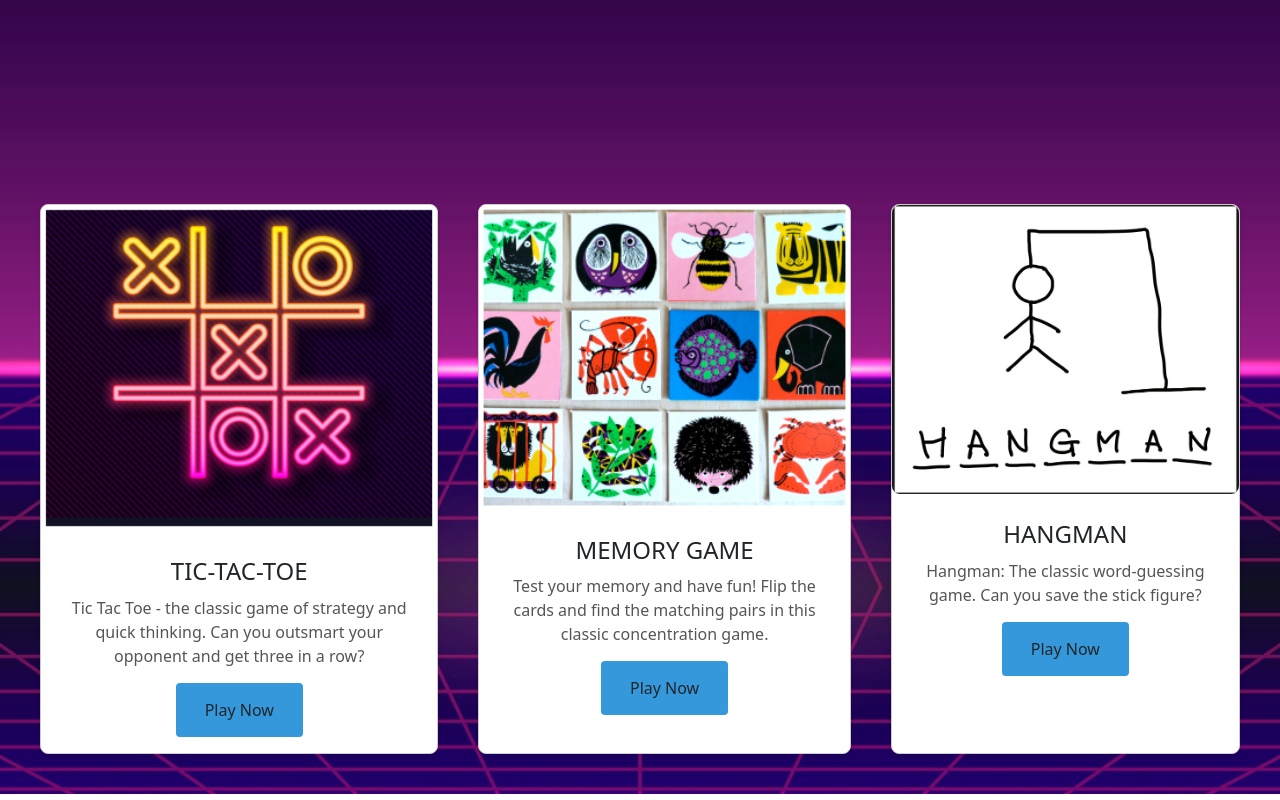
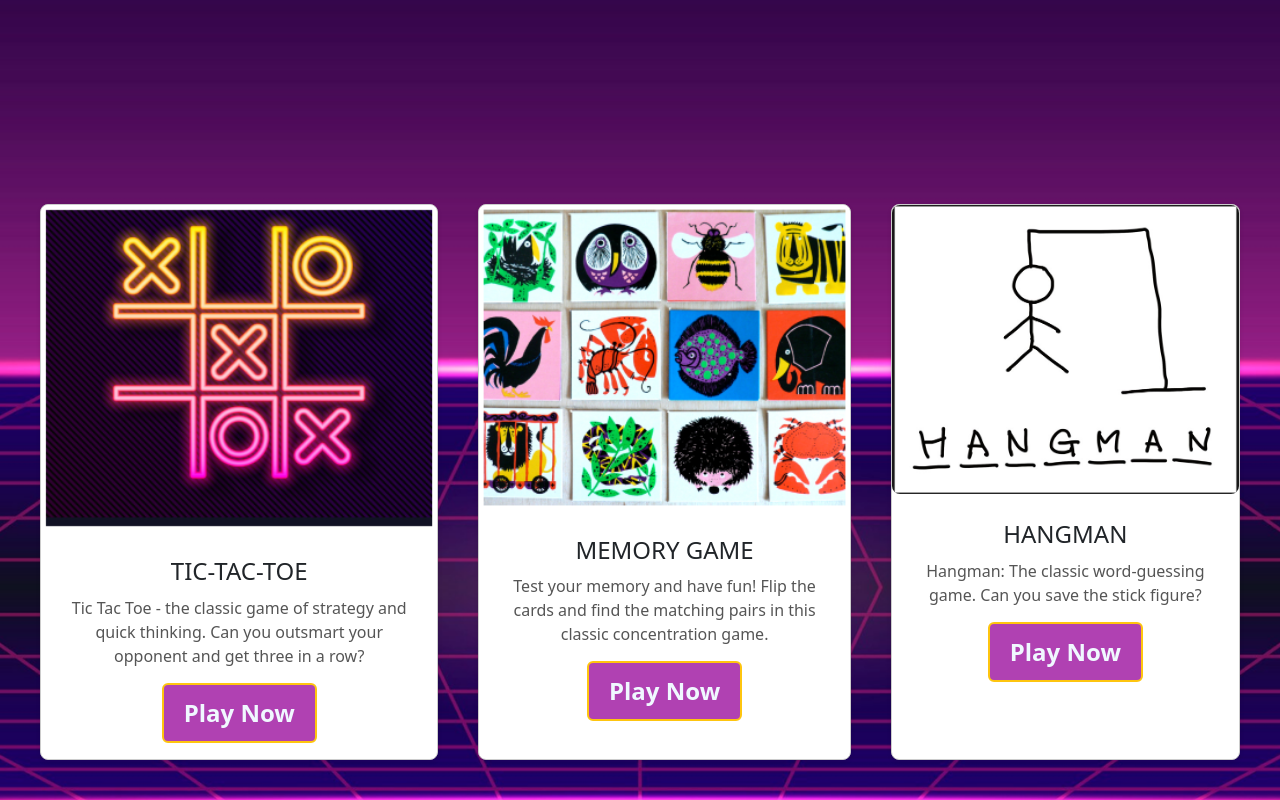
Before and after one commit to NatVes/Fun-Arcade, a React (Vite) app: page / in a window 1280 px wide. Shown: the part 323-1123 px from the top of the page. Built offline with nearby package versions, Linux system fonts and the light colour scheme.

Commit message:
added logic for rendering PlayGame page, styling to the PlayGame page, styling to all buttons

```diff
--- a/src/App.jsx
+++ b/src/App.jsx
@@ -1,10 +1,10 @@
 import { BrowserRouter as Router, Route, Routes } from "react-router-dom";
 import ProSidebar from "./components/ProSidebar/ProSidebar";
 import Games from "./components/Pages/Games/Games.jsx";
-import MCardLogic from "./components/MemoryCards/MCardLogic"
 import Score from "./components/Pages/Scores/Score.jsx";
 import FunFacts from "./components/Pages/FunFacts/FunFacts.jsx";
 import Contact from "./components/Pages/Contact/Contact.jsx";
+import PlayGame from "./components/Pages/PlayGame/PlayGame.jsx";
 
 
 function App() {
@@ -16,7 +16,7 @@ function App() {
         {/* Define routes using the Route component to render different page components at different paths */}
         {/* Define a default route that will render the Home component */}
         <Route path="/" element={<Games />} />
-        <Route path="/games/:id" element={<MCardLogic />} />
+        <Route path="/games/:title" element={<PlayGame />} />
         <Route path="/scores" element={<Score />} />
         <Route path="/funfacts" element={<FunFacts />} />
         <Route path="/contact" element={<Contact />} />
--- a/src/components/MemoryCards/MCardLogic.jsx
+++ b/src/components/MemoryCards/MCardLogic.jsx
@@ -59,16 +59,16 @@ function MCardLogic() {
 
     return (
         <div>
-            <button onClick={mixCards}>Start</button>
-
-            <div className="container">
-                <div className="row mt-3 row-gap-4">
+            <div className="container my-5">
+                <div className="row row-cols-1 row-cols-md-2 g-4">
                     {cards && cards.map((card) => (
                     <MemoryCard key={card.uniqueId} card={card} handleChoice={handleChoice} flipped={card === firstChoice || card === secondChoice || card.matched} disabled={disabled} />
                     ))}
                 </div>
             </div>
-            <p>Score: {score}</p>
+            <p className="score">Score: {score}</p>
+            <button className="btn" onClick={mixCards}>Start</button>
+
         </div>
     )
 }
--- a/src/components/MemoryCards/MemoryCard/style.css
+++ b/src/components/MemoryCards/MemoryCard/MemoryCard.css
@@ -2,8 +2,8 @@
     position: relative;
 }
 .card-grid img {
-    width: 300px;
-    height: 300px;
+    width: 350px;
+    height: 350px;
     border: 2px solid white;
     border-radius: 10px;
 }
--- a/src/components/MemoryCards/MemoryCard/MemoryCard.jsx
+++ b/src/components/MemoryCards/MemoryCard/MemoryCard.jsx
@@ -1,4 +1,4 @@
-import "./style.css"
+import "./MemoryCard.css"
 
 function MemoryCard({ card, handleChoice, flipped, disabled }) {
 
@@ -10,10 +10,10 @@ function MemoryCard({ card, handleChoice, flipped, disabled }) {
     }
 
     return (
-        <div className="col-md-4 col-sm-6 card-grid">
+        <div className="col-md-4 col-sm-6 col-6 card-grid">
             <div className={flipped ? "flipped" : ""}>
-                <img className="front" src={card.src.medium} alt="card front" />
-                <img className="back" src="/images/CardBack.jpg" alt="card back" onClick={handleClick}/>
+                <img className="front img-fluid" src={card.src.medium} alt="card front" />
+                <img className="back img-fluid" src="/images/CardBack.jpg" alt="card back" onClick={handleClick}/>
             </div>
         </div>
     )
--- a/src/components/Pages/Games/GameContainer/GameContainer.css
+++ b/src/components/Pages/Games/GameContainer/GameContainer.css
@@ -33,7 +33,7 @@
   margin-bottom: 15px;
 }
 
-.game-container a {
+/* .game-container a {
   display: inline-block;
   padding: 8px 16px;
   background-color: #3498db;
@@ -45,4 +45,4 @@
 
 .game-container a:hover {
   background-color: #2980b9;
-}
+} */
--- a/src/components/Pages/Games/GameContainer/GameContainer.jsx
+++ b/src/components/Pages/Games/GameContainer/GameContainer.jsx
@@ -12,7 +12,7 @@ const GameContainer = ({ id, title, image, description }) => {
             <div className="card-body">
                 <h3 className="card-title">{ title }</h3>
                 <p>{description}</p>
-                <Link to={`/games/${id}`}>
+                <Link to={`/games/${title}`}>
                     <button className="btn">
                       Play Now
                     </button>
--- /dev/null
+++ b/src/components/Pages/PlayGame/PlayGame.css
@@ -0,0 +1,9 @@
+.title {
+    color:aliceblue;
+    -webkit-text-stroke: 1px rgb(254, 197, 15);
+}
+.intro {
+    color: aliceblue;
+    font-size: 22px;
+    margin-bottom: 10px;
+}
--- a/src/components/Pages/PlayGame/PlayGame.jsx
+++ b/src/components/Pages/PlayGame/PlayGame.jsx
@@ -0,0 +1,42 @@
+import { useParams } from "react-router-dom"
+import "./PlayGame.css"
+import MCardLogic from "../../MemoryCards/MCardLogic"
+import gamesData from "../../../games.json"
+// import TicTacToe from "../../TicTacToe/TicTacToe"
+
+function PlayGame() {
+    const {title} = useParams();
+    let play;
+    switch (title) {
+        case "MEMORY GAME":
+            play = <MCardLogic />;
+            break;
+        case "TIC-TAC-TOE":
+            play = <TicTacToe />;
+            break;
+        case "HANGMAN":
+            play = <Hangman />;
+            break;
+    }
+
+    const selectedGame = gamesData.find(game => game.title === title);
+
+    return (
+        <>
+        <div className="container">
+            <h1 className="title text-center mb-4">{selectedGame && selectedGame.title}</h1>
+            <div className="row justify-content-center">
+                <div className="col-8">
+                {selectedGame && selectedGame.instruction.split('<br />').map((line, index) => (<p key={index} className="intro">{line}</p>))}
+                </div>
+            </div>
+        </div>
+        <div className="text-center my-5">
+            {play}
+        </div>
+        </>
+    )
+
+}
+
+export default PlayGame
--- a/src/games.json
+++ b/src/games.json
@@ -8,7 +8,8 @@
         "players": "2",
         "skills": "strategy, tactics, observation",
         "fan-fact": "Games played on three-in-a-row boards can be traced back to ancient Egypt, where such game boards have been found on roofing tiles dating from around 1300 BC. \n An early variation of tic-tac-toe was played in the Roman Empire, around the first century BC. It was called terni lapilli (three pebbles at a time) and instead of having any number of pieces, each player had only three; thus, they had to move them around to empty spaces to keep playing.",
-        "data-source": "Wikipedia"
+        "data-source": "Wikipedia",
+        "instruction": ""
     },
     {
         "id": "1",
@@ -19,7 +20,8 @@
         "players": "",
         "skills": "",
         "fan-fact": "",
-        "data-source": ""
+        "data-source": "",
+        "instruction": "Objective: The objective of the game is to match all pairs of cards in the least number of moves. <br /> Gameplay: <br /> Click on two cards to reveal their image. <br /> If the images on the two cards match, they remain face-up. <br /> If the images do not match, both cards are flipped face-down again. <br /> Continue selecting pairs of cards until all pairs are matched. <br /> Scoring: <br /> The game tracks the number of moves you make. <br /> Try to match all pairs in the fewest moves possible to achieve a high score. <br /> Winning: <br /> The game is won when all pairs of cards are matched."
     },
     {
         "id": "2",
@@ -30,6 +32,7 @@
         "players": "",
         "skills": "",
         "fan-fact": "",
-        "data-source": ""
+        "data-source": "",
+        "instruction": ""
     }
 ]
--- a/src/index.css
+++ b/src/index.css
@@ -1,5 +1,30 @@
+:root {
+  --pink: rgb(176, 65, 178);
+  --yellow: rgb(254, 197, 15);
+}
+
 body {
     background-image: url('/images/pink-neon-background.png');
     background-repeat:repeat-y;
     background-size: cover;
   }
+
+.btn {
+  background-color:var(--pink);
+  border: 2px solid var(--yellow);
+  color:aliceblue;
+  font-size: 24px;
+  font-weight: bold;
+  padding: 10px 20px;
+}
+
+.btn:hover {
+  background-color: var(--yellow);
+  color:aliceblue;
+}
+
+.score {
+  font-size: 30px;
+  color: aliceblue;
+  font-weight: bold;
+}
```
